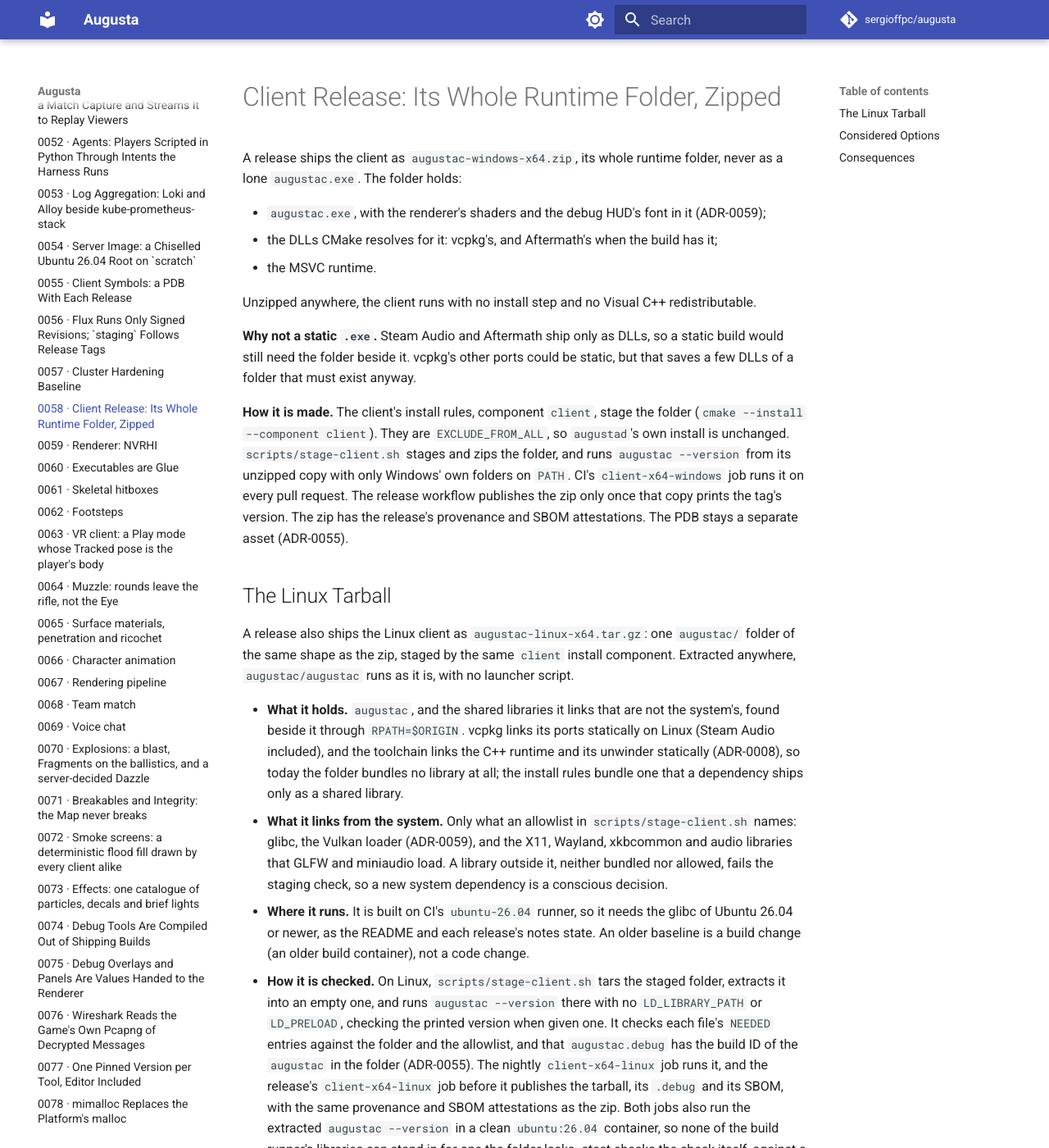
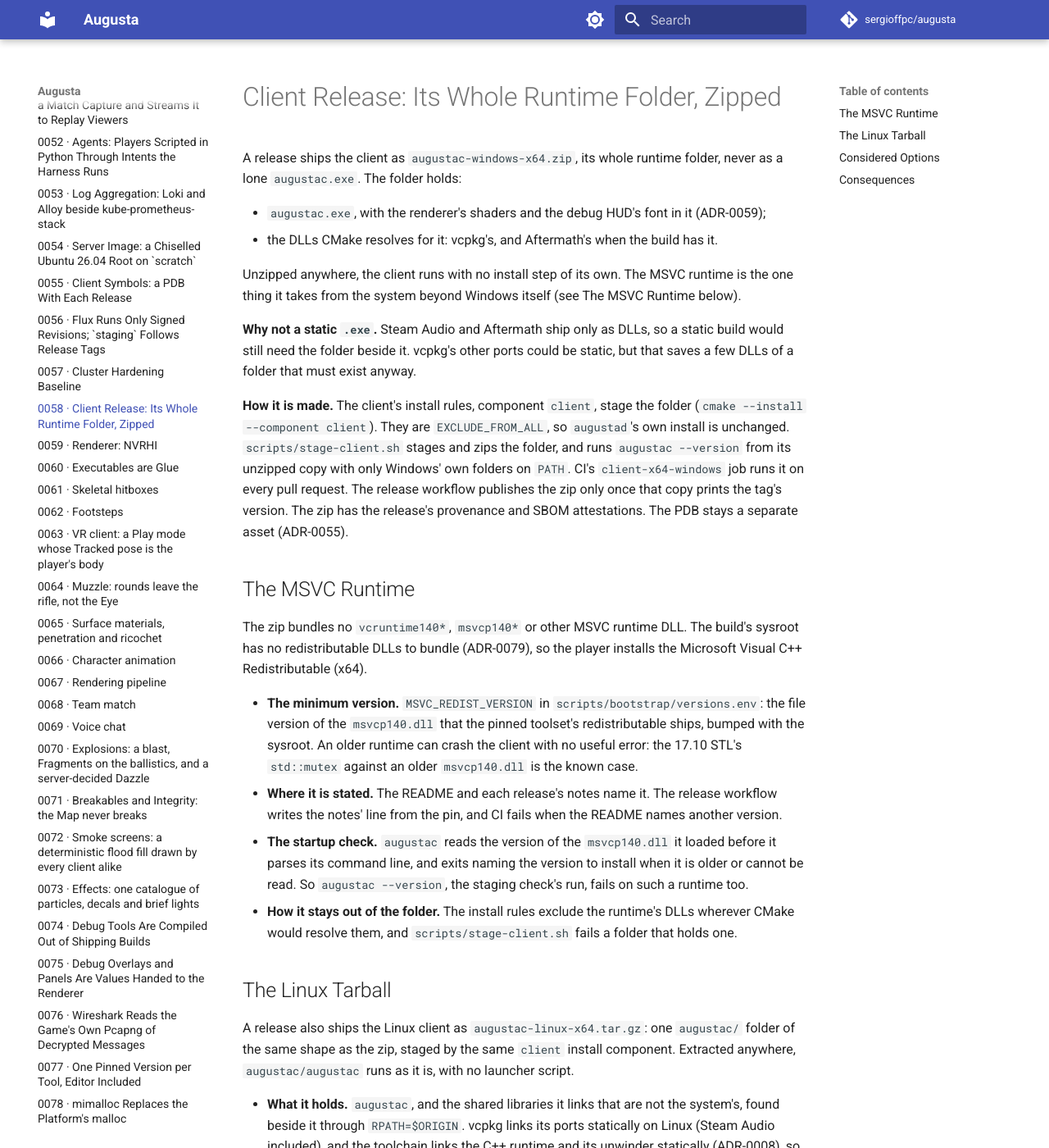
Before and after one commit to sergioffpc/augusta, an MkDocs documentation site: the page built from docs/adr/0058-client-release-runtime-folder.md, in a window 1280 px wide and 1400 px high. Shown: the whole window at 82% size. Built offline with MkDocs 1.6.1 and Material for MkDocs 9.7.7, drawn with Linux system fonts in a browser that asks for light colours; comment, search, counter and statistics services are not loaded; some of the changed text lies outside the part shown.

Commit message:
docs(adr): amend ADR-0058, the zip bundles no MSVC runtime
A section of its own: the player installs the VC++ redistributable, at
least the version versions.env pins, which the README and each release's
notes name and augustac checks at startup; the install rules exclude the
runtime and the staging check fails a folder that holds it. Bundling it
joins the rejected options. docs/ENGINEERING.md follows.

Refs #1431

Co-Authored-By: Claude Opus 5.5 <noreply@anthropic.com>

```diff
--- a/docs/adr/0058-client-release-runtime-folder.md
+++ b/docs/adr/0058-client-release-runtime-folder.md
@@ -6,11 +6,11 @@ folder, never as a lone `augustac.exe`. The folder holds:
 - `augustac.exe`, with the renderer's shaders and the debug HUD's font in it
   (ADR-0059);
 - the DLLs CMake resolves for it: vcpkg's, and Aftermath's when the build has
-  it;
-- the MSVC runtime.
+  it.
 
-Unzipped anywhere, the client runs with no install step and no Visual C++
-redistributable.
+Unzipped anywhere, the client runs with no install step of its own. The MSVC
+runtime is the one thing it takes from the system beyond Windows itself (see The
+MSVC Runtime below).
 
 **Why not a static `.exe`.** Steam Audio and Aftermath ship only as DLLs, so a
 static build would still need the folder beside it. vcpkg's other ports could be
@@ -24,6 +24,28 @@ Windows' own folders on `PATH`. CI's `client-x64-windows` job runs it on every
 pull request. The release workflow publishes the zip only once that copy prints
 the tag's version. The zip has the release's provenance and SBOM attestations.
 The PDB stays a separate asset (ADR-0055).
+
+## The MSVC Runtime
+
+The zip bundles no `vcruntime140*`, `msvcp140*` or other MSVC runtime DLL. The
+build's sysroot has no redistributable DLLs to bundle (ADR-0079), so the player
+installs the Microsoft Visual C++ Redistributable (x64).
+
+- **The minimum version.** `MSVC_REDIST_VERSION` in
+  `scripts/bootstrap/versions.env`: the file version of the `msvcp140.dll` that
+  the pinned toolset's redistributable ships, bumped with the sysroot. An older
+  runtime can crash the client with no useful error: the 17.10 STL's
+  `std::mutex` against an older `msvcp140.dll` is the known case.
+- **Where it is stated.** The README and each release's notes name it. The
+  release workflow writes the notes' line from the pin, and CI fails when the
+  README names another version.
+- **The startup check.** `augustac` reads the version of the `msvcp140.dll` it
+  loaded before it parses its command line, and exits naming the version to
+  install when it is older or cannot be read. So `augustac --version`, the
+  staging check's run, fails on such a runtime too.
+- **How it stays out of the folder.** The install rules exclude the runtime's
+  DLLs wherever CMake would resolve them, and `scripts/stage-client.sh` fails a
+  folder that holds one.
 
 ## The Linux Tarball
 
@@ -66,6 +88,10 @@ no launcher script.
   nothing on a machine without a build tree.
 - **A static `.exe`**: rejected, as above. The DLL-only dependencies need the
   folder anyway.
+- **Bundling the MSVC runtime**: rejected. The build's sysroot has no
+  redistributable DLLs to bundle (ADR-0079), and ADR-0079 says why neither way
+  left, extracting them from a pinned `vc_redist.x64.exe` or a static CRT, is
+  taken.
 - **A Linux launcher script setting `LD_LIBRARY_PATH`**: rejected. `$ORIGIN`
   finds the bundled libraries without one, and the variable would leak into
   every process the client starts.
@@ -79,10 +105,11 @@ no launcher script.
 
 - The client asset is about 18 MB zipped (45 MB unzipped).
 - `augustac --version` exits before the Renderer starts, so the check catches a
-  missing DLL that `augustac` imports, not one loaded only once it runs. A
-  hosted runner has the VC++ redistributable in `System32`, so the check does
-  not show that the bundled MSVC runtime is complete either.
+  missing DLL that `augustac` imports, not one loaded only once it runs.
+- A player installs the VC++ redistributable before the first run, and again
+  when a release raises its minimum version. A hosted runner has a recent one in
+  `System32`, which the staging check's run loads.
 - The SBOM is made from the repository's vcpkg tree alone, with NVTX's commit
-  and the MSVC runtime the zip ships (`scripts/vcpkg-sbom.py`). Like every SBOM
-  made from that tree, it lists all the manifest's ports for the triplet, test
-  and build-tool ports included.
+  (`scripts/vcpkg-sbom.py`). It lists no MSVC runtime, which the zip does not
+  ship. Like every SBOM made from that tree, it lists all the manifest's ports
+  for the triplet, test and build-tool ports included.
```
Also changed, not shown: docs/ENGINEERING.md (+11 -8 lines).
